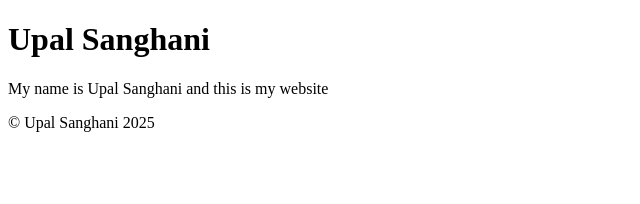
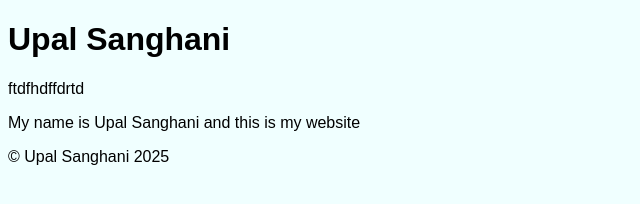
Before and after one commit to Upal01/week4-comp6062, a plain HTML site: page index.html in a window 1280 px wide. Shown: the whole page, without its empty margins (0-640 px from the left). Drawn offline with Linux system fonts and the light colour scheme.

Commit message:
Update index.html

```diff
--- a/index.html
+++ b/index.html
@@ -2,12 +2,16 @@
 <html>
     <head>
         <title> My Website </title>
+        <link rel="stylesheet" href="css/style.css">
         </head>
         <body>
             <header>
                 <h1> Upal Sanghani </h1>
             </header>
             <main>
+                <p>
+                    ftdfhdffdrtd
+                    </p>
                 <p>
                     My name is Upal Sanghani and this is my website
                     </p>
```
